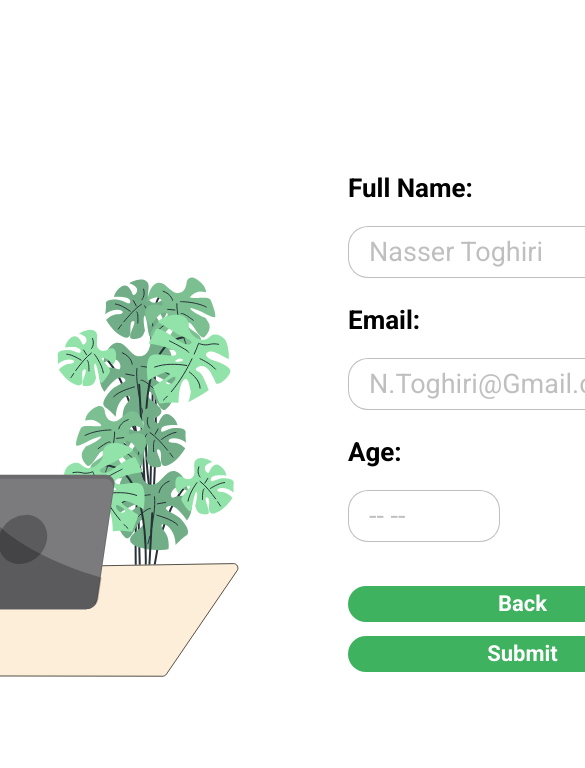
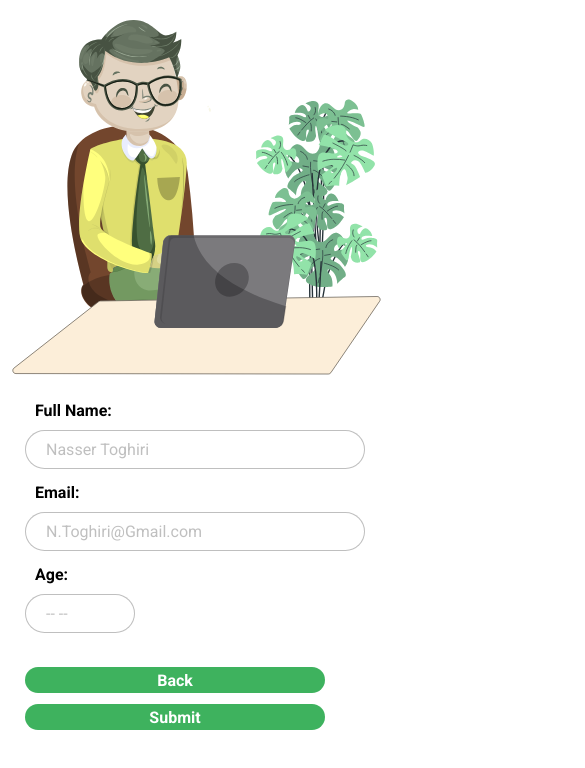
Before and after one commit to RianZenki/Rian-Zenki-survey-form, a website: page src/pages/form-page4.html in a window 390 px wide. Shown: the top 768 px of the page, 585 px wide, since content can reach past the window. Drawn offline with Linux system fonts and the light colour scheme; files whose address does not match are found by name.

Commit message:
add responsiveness to the page

```diff
--- a/src/pages/form-page4.html
+++ b/src/pages/form-page4.html
@@ -35,7 +35,14 @@
 
 					<p class="input-wrapper">
 						<label for="">Age:</label>
-						<input type="number" id="age" placeholder="-- --" required />
+						<input
+							type="number"
+							id="age"
+							max="120"
+							min="0"
+							placeholder="-- --"
+							required
+						/>
 					</p>
 
 					<p class="buttons-wrapper">
--- a/src/scripts/form-page4.ts
+++ b/src/scripts/form-page4.ts
@@ -7,7 +7,25 @@ buttonForm4.addEventListener("click", (event: Event) => {
 	const email = (document.getElementById("email")! as HTMLInputElement).value;
 	const age = (document.getElementById("age")! as HTMLInputElement).value;
 
-	if (name && email && age) {
+	if (!name) {
+		alert("Please, fill the name field");
+		return;
+	}
+
+	if (
+		!email ||
+		email.indexOf("@") <= 0 ||
+		email.lastIndexOf(".") <= email.indexOf("@") + 1
+	) {
+		alert("Please insert a valid email address");
+		return;
+	}
+
+	if (!age || +age < 0 || +age > 120) {
+		alert("Please, insert an age between 0 and 120");
+		return;
+	}
+
 	const newUserInfos = {
 		name,
 		email,
@@ -28,7 +46,4 @@ buttonForm4.addEventListener("click", (event: Event) => {
 
 	localStorage.clear();
 	location.href = "../index.html";
-	} else {
-		alert("Please fill out all the required fields");
-	}
 });
--- a/src/styles/form-page4.css
+++ b/src/styles/form-page4.css
@@ -25,6 +25,7 @@ section {
    font-size: 26px;
    font-weight: 700;
    margin-bottom: 23px;
+   margin-left: 10px;
 }
 
 .input-wrapper input{
@@ -33,7 +34,7 @@ section {
    padding: 9px 20px;
    border-radius: 20px;
    outline: none;
-   transition: .2s;
+   transition: border .3s;
 }
 
 .input-wrapper input::placeholder{
@@ -73,3 +74,148 @@ input::-webkit-inner-spin-button {
    font-size: 22px;
    font-weight: 700;
 }
+
+@media screen and (max-width: 1180px) {
+
+   img {
+      width: 480px;
+      margin-right: 55px;
+   }
+
+   section {
+      width: 400px;
+   }
+
+   .input-wrapper label {
+      font-size: 22px;
+   }
+
+   .input-wrapper input{
+      width: 380px;
+      font-size: 20px;
+   }
+   .buttons-wrapper {
+      max-width: 360px;
+   }
+
+}
+
+@media screen and (max-width: 930px) {
+   img {
+      width: 400px;
+      margin-right: 55px;
+   }
+
+   section {
+      width: 320px;
+   }
+
+   .input-wrapper label {
+      font-size: 20px;
+   }
+
+   .input-wrapper input{
+      width: 300px;
+      font-size: 20px;
+   }
+
+   .buttons-wrapper {
+      max-width: 260px;
+   }
+
+}
+
+@media screen and (max-width: 800px) {
+   main {
+      flex-direction: column;
+      justify-content: initial;
+   }
+
+   img {
+      width: 400px;
+      margin: 20px 0 23px;
+      overflow-x: hidden;
+   }
+
+   section {
+      width: 360px;
+      display: flex;
+      flex-direction: column;
+      align-items: center;
+   }
+
+   .input-wrapper label{
+      font-size: 20px;
+      margin-bottom: 10px
+   }
+
+   .input-wrapper input{
+      font-size: 20px;
+      width: 340px;
+   }
+
+   .input-wrapper + .input-wrapper{
+      margin-top: 14px;
+   }
+
+   .input-wrapper input[type="number"] {
+      width: 110px;
+      margin-bottom: 34px;
+   }
+
+   .buttons-wrapper {
+      max-width: 320px;
+      gap: 11px;
+      margin-bottom: 20px;
+   }
+
+   .buttons-wrapper button {
+      font-size: 20px;
+      height: 30px;
+   }
+}
+
+@media screen and (max-width: 650px) {
+   main {
+      flex-direction: column;
+      justify-content: initial;
+   }
+
+   img {
+      width: 380px;
+      margin: 20px 0 23px;
+   }
+
+   section {
+      width: 302px;
+   }
+
+   .input-wrapper label{
+      font-size: 16px;
+      margin-bottom: 10px
+   }
+
+   .input-wrapper input{
+      font-size: 16px;
+   }
+
+   .input-wrapper + .input-wrapper{
+      margin-top: 14px;
+   }
+
+   .input-wrapper input[type="number"] {
+      width: 110px;
+      margin-bottom: 34px;
+   }
+
+   .buttons-wrapper {
+      width: 300px;
+      gap: 11px;
+   }
+
+   .buttons-wrapper button {
+      font-size: 16px;
+      height: 26px;
+   }
+
+}
```
Also changed, not shown: dist/scripts/form-page4.js. Lines whose indentation alone changed are shown as unchanged.
